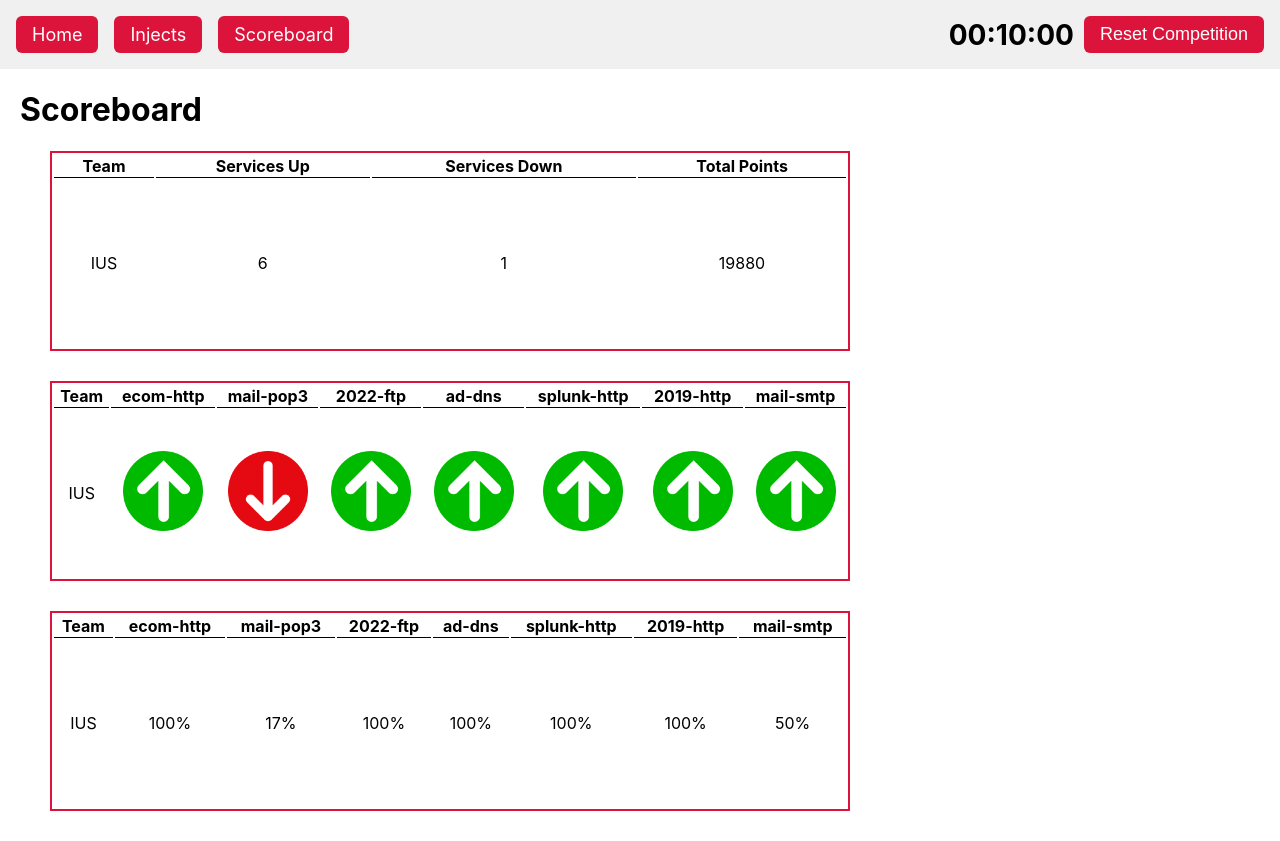
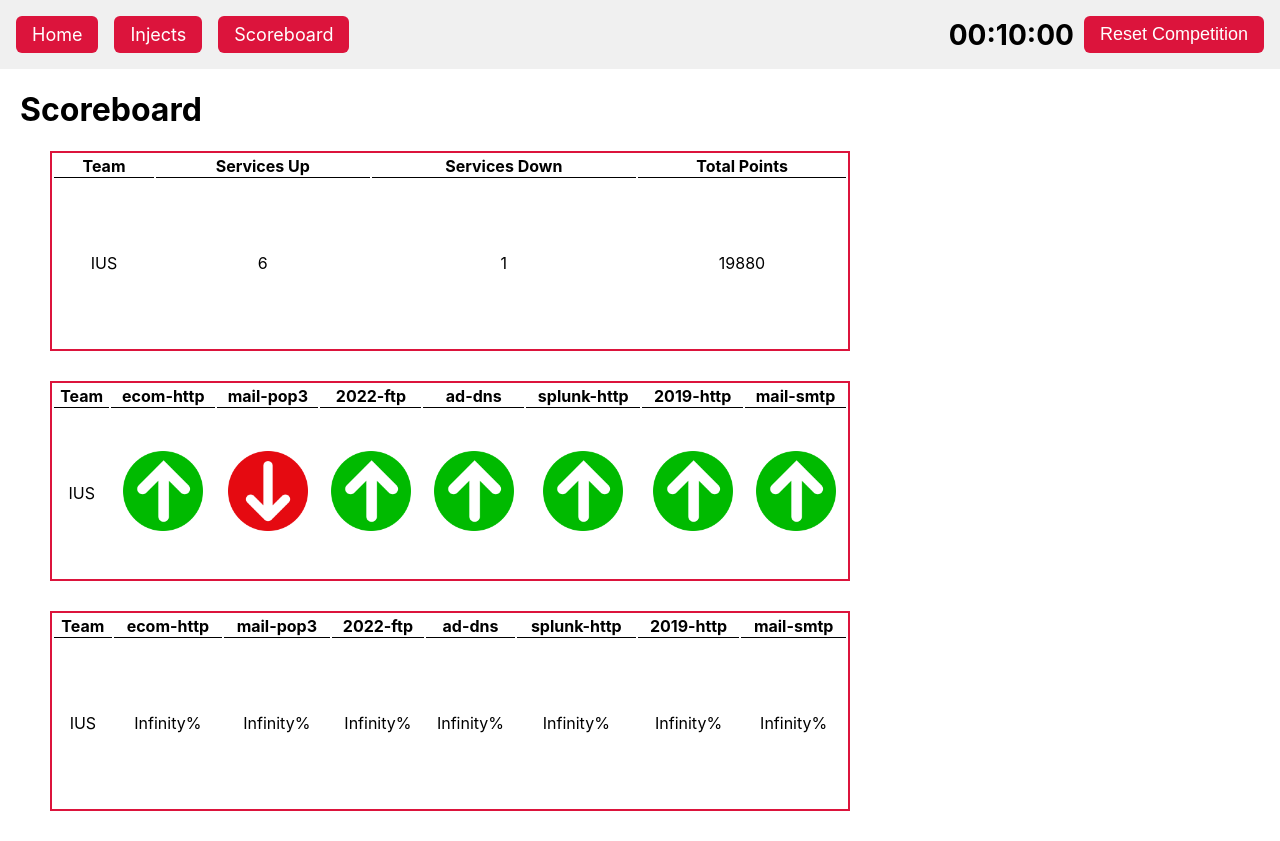
Before and after one commit to Jessica-Ward03/CCDC-Lab, a React (Create React App) app: page /Scoreboard in a window 1280 px wide. Built offline with nearby package versions, Linux system fonts and the light colour scheme.

Commit message:
Added elapsed time

```diff
--- /dev/null
+++ b/src/Pages/Injects.css
@@ -0,0 +1,19 @@
+.injectPage table {
+    border: 2px solid crimson;
+    width: 800px;
+    height: 200px;
+    margin-bottom: 30px;
+    margin-left: 50px;
+}
+
+.injectPage h1 {
+    margin-left: 20px;
+}
+
+.injectPage th {
+    border-bottom: 1px solid black;
+}
+
+.injectPage td {
+    text-align: center;
+}
--- a/src/Pages/Injects.js
+++ b/src/Pages/Injects.js
@@ -1,3 +1,9 @@
+import "./Injects.css";
+
 export default function Injects() {
-  return <h1>Injects</h1>;
+  return(
+  <div className="injectPage">
+    <h1>Injects</h1>
+  </div>
+  );
 }
--- a/src/Pages/ScoreBoard.js
+++ b/src/Pages/ScoreBoard.js
@@ -1,10 +1,21 @@
 
 import "./Scoreboard.css";
+import React, { useState, useEffect } from "react";
+import Timer from "../Time/Timer";
+import { useTimer } from "../Time/TimerContext";
 
 
 export default function Scoreboard() {
   /*TODO All Hardcoded vars will need to be changed*/
+  const { secondsLeft } = useTimer();
+
+  /*TODO update to pass in the time competition was started with*/
+  const totalTimeCompetition = 600;
+
+
   var Score = 0
+
+  /*TODO pass in the actual if up or down might need to do something like with the timer*/
   var service_ecomhttp_Up = true;
   var service_mailpop3_Up = false;
   var service_2022ftp_Up = true;
@@ -12,6 +23,7 @@ export default function Scoreboard() {
   var service_splunkhttp_Up = true;
   var service_2019http_Up = true;
   var service_mailsmtp_Up = true;
+  /*TODO pass in the actual up times this will fix the odd showing percentages*/
   var service_ecomhttp_Time = 120;
   var service_mailpop3_Time = 20;
   var service_2022ftp_Time = 120;
@@ -23,9 +35,17 @@ export default function Scoreboard() {
   var services = [service_ecomhttp_Up, service_mailpop3_Up,service_2022ftp_Up, service_addns_Up,service_splunkhttp_Up, service_2019http_Up, service_mailsmtp_Up];
   var servicesTimes = [service_ecomhttp_Time, service_mailpop3_Time,service_2022ftp_Time, service_addns_Time,service_splunkhttp_Time, service_2019http_Time, service_mailsmtp_Time];
 
-  /*TODO update to actually cal. total time running*/
-  var totalTime = 120;
 
+  const elapsed = totalTimeCompetition - secondsLeft;
+
+  /*Shows Time as 00:00:00*/
+  function formatTime(sec) {
+    const h = Math.floor(sec / 3600);
+    const m = Math.floor((sec % 3600) / 60);
+    const s = sec % 60;
+
+    return `${h.toString().padStart(2, "0")}:${m.toString().padStart(2, "0")}:${s.toString().padStart(2, "0")}`;
+  }
 
   function getScore() {
     /*TODO update to actually cal. score*/
@@ -71,8 +91,8 @@ export default function Scoreboard() {
   /*Expects the services times amd totalTime to be set
     Returns the percent of time the service has been up.
   */
-  function getUpTimes(service, totalTime) {
-    return Math.round((service / totalTime)* 100);
+  function getUpTimes(service, totalTimeCompetition) {
+    return Math.round((service / totalTimeCompetition)* 100);
   }
 
 
@@ -81,7 +101,7 @@ export default function Scoreboard() {
     <div className="scoreboardPage">
     <h1>Scoreboard</h1>
 
-        <div>
+      <div>
       <table>
         <thead>
           <tr>
@@ -98,7 +118,7 @@ export default function Scoreboard() {
             <td>{getUpServices(services, upServices)}</td>
             <td>{services.length - getUpServices(services, upServices)}</td>
             <td>{getScore()}</td>
-          </tr>
+            </tr>
         </tbody>
       </table>
     </div>
@@ -165,13 +185,13 @@ export default function Scoreboard() {
         <tbody>
           <tr>
             <td>IUS</td>
-            <td>{getUpTimes(servicesTimes[0], totalTime)+ "%"}</td>
-            <td>{getUpTimes(servicesTimes[1], totalTime)+ "%"}</td>
-            <td>{getUpTimes(servicesTimes[2], totalTime)+ "%"}</td>
-            <td>{getUpTimes(servicesTimes[3], totalTime)+ "%"}</td>
-            <td>{getUpTimes(servicesTimes[4], totalTime)+ "%"}</td>
-            <td>{getUpTimes(servicesTimes[5], totalTime)+ "%"}</td>
-            <td>{getUpTimes(servicesTimes[6], totalTime)+ "%"}</td>
+            <td>{getUpTimes(servicesTimes[0], elapsed)+ "%"}</td>
+            <td>{getUpTimes(servicesTimes[1], elapsed)+ "%"}</td>
+            <td>{getUpTimes(servicesTimes[2], elapsed)+ "%"}</td>
+            <td>{getUpTimes(servicesTimes[3], elapsed)+ "%"}</td>
+            <td>{getUpTimes(servicesTimes[4], elapsed)+ "%"}</td>
+            <td>{getUpTimes(servicesTimes[5], elapsed)+ "%"}</td>
+            <td>{getUpTimes(servicesTimes[6], elapsed)+ "%"}</td>
           </tr>
         </tbody>
       </table>
```
Also changed, not shown: image-5.png (renamed from image-4.png), 1 other file (tests, documents, lock files or other folders).
